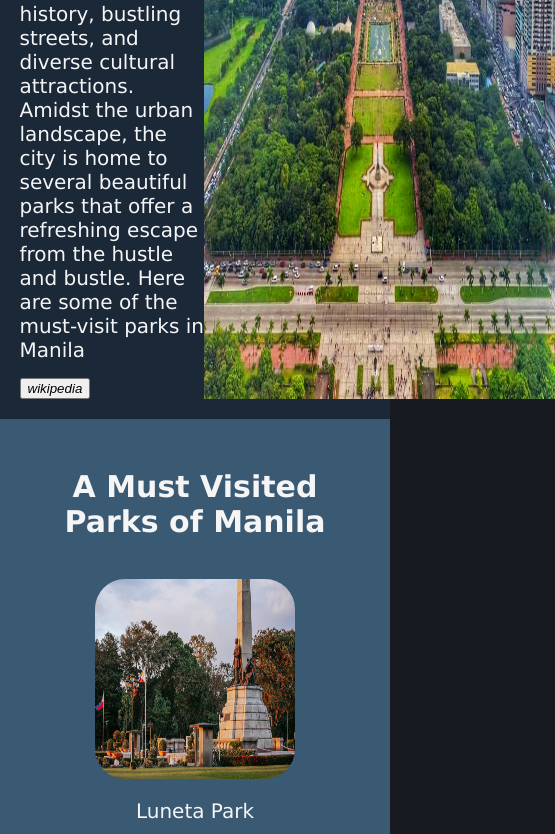
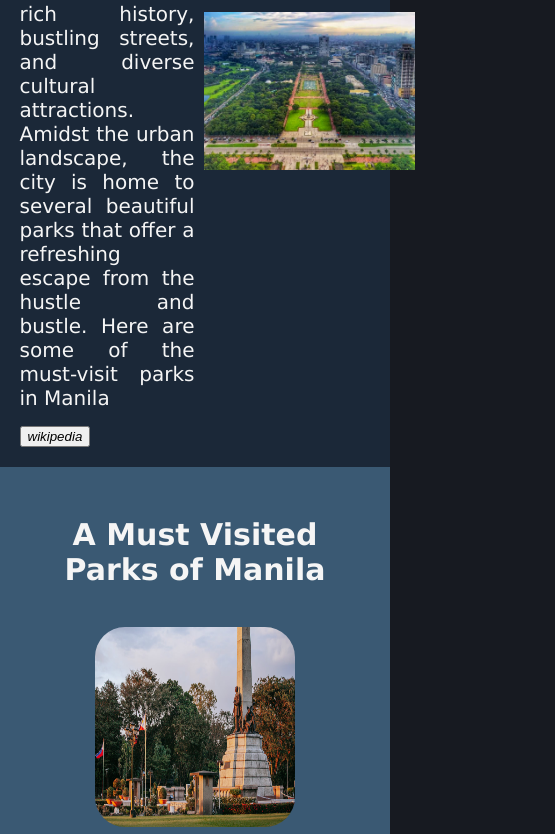
Before and after one commit to Niclaus1/landing-page, a plain HTML site: page index.html in a window 390 px wide. Shown: the part 341-1175 px from the top of the page, 555 px wide, since content can reach past the window. Drawn offline with Linux system fonts and the light colour scheme.

Commit message:
layout adjustment

```diff
--- a/index.html
+++ b/index.html
@@ -21,7 +21,7 @@
         <div class="body-1">
             <div class="body1-text">
                 <h1>Beautiful Parks of Manila</h1>
-                <h2>Manila, the vibrant capital of the Philippines, is known for its rich history, bustling streets, and diverse cultural attractions. Amidst the urban landscape, the city is home to several beautiful parks that offer a refreshing escape from the hustle and bustle. Here are some of the must-visit parks in Manila</h2>
+                <div class="intro-text"><h2 >Manila, the vibrant capital of the Philippines, is known for its rich history, bustling streets, and diverse cultural attractions. Amidst the urban landscape, the city is home to several beautiful parks that offer a refreshing escape from the hustle and bustle. Here are some of the must-visit parks in Manila</h2></div>
                 <a href="https://en.wikipedia.org/wiki/List_of_parks_in_Metro_Manila" target="_blank"><button><em>wikipedia</em></button></a>
             </div>
             <img class="img-body1" src="./img/manila-1.jpg" alt="manila top view">
--- a/style.css
+++ b/style.css
@@ -30,8 +30,11 @@ body{
     display: flex;
     background-color: #1b2838;
     color: #F9FAF8 ;
-    padding: 5vw;
+}
 
+.intro-text{
+    text-align: justify;
+    padding-right: 10px;
 }
 
 .body-2{
@@ -82,8 +85,6 @@ body{
     flex-direction: column;
     align-items: center;
     background-color: #1b2838;
-    padding: 5vw;
-
 }
 .quote-credit{
     text-align: right;
@@ -95,13 +96,13 @@ body{
 .body-4{
     display: flex;
     background-color: #3A5973;
+    padding: 100px;
     border-radius: 20px;
     justify-content: center;
     align-items: center;
     align-content: center;
     color: whitesmoke;
     margin: 5vw;
-    padding: 5vw;
 }
 .button-nat-park{
     padding: 10px;
@@ -133,3 +134,25 @@ h2{
     font-size: 20px;
     color: whitesmoke;
 }
+
+.body-1,.body-3,.body-4{
+    padding: 5vw;
+}
+
+@media (max-width: 768px) {
+    .img-body1 {
+        width: 60%;
+        max-width: 400px;
+        margin: auto;
+    }
+
+    .box-containers {
+        flex-direction: column;
+        align-items: center;
+    }
+
+    .img-text-container {
+        width: 90%;
+        max-width: 350px;
+    }
+}
```
